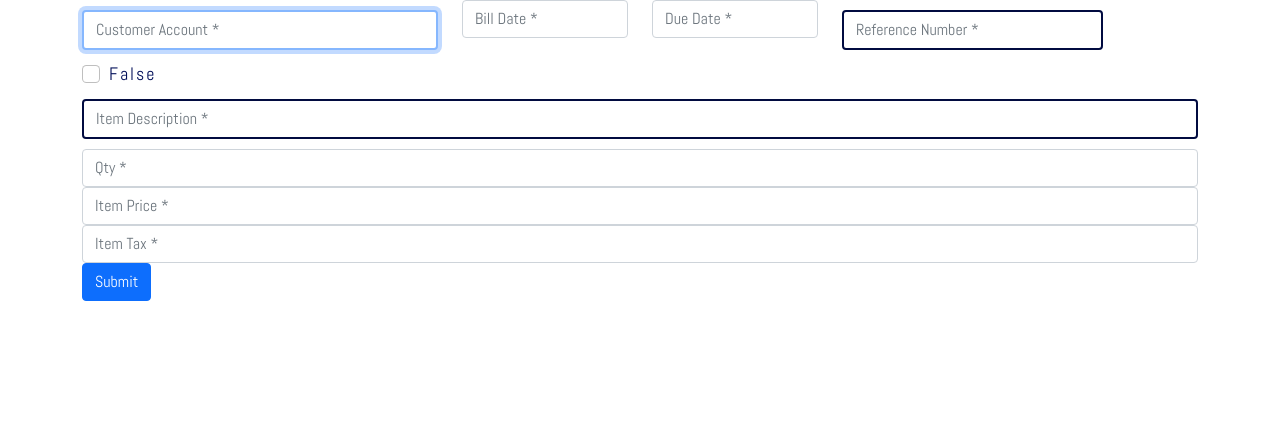
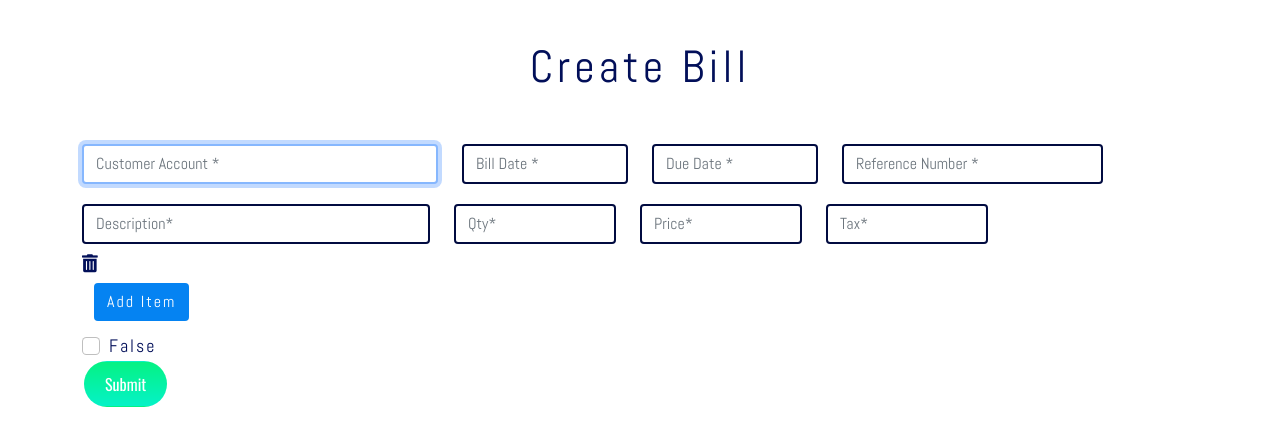
Before and after one commit to R-Prince/counter_ms4, a Django app: page /bill/create in a window 1280 px wide. Shown: the part 59-505 px from the top of the page. Run offline with Django 3.2, Linux system fonts and the light colour scheme; some libraries are stand-ins or nearby versions.

Commit message:
Add create bill line form to create bill template

```diff
--- /dev/null
+++ b/bills/static/bills/css/bills.css
@@ -0,0 +1,5 @@
+/* Button CSS */
+.button-container{
+    margin: 0.7rem 0px;
+    padding-left: 0px;
+}
--- a/bills/static/bills/js/bills.js
+++ b/bills/static/bills/js/bills.js
@@ -0,0 +1,5 @@
+// Function to add another bill line
+$("#add_item").click(function(){
+    bill_line = "<div class='row' id='bill_items'><div class='col-12 col-md-4'><input type='text' name='description' id='description' placeholder='Description*' required minlength='3' class='form-control textInput'></div><div class='col-12 col-md-2'><input type='number' name='quantity' id='quantity' placeholder='Qty*' required min='1' max='1000000' class='form-control textInput'></div><div class='col-12 col-md-2'><input type='number' name='price' id='price' placeholder='Price*' required min='0.01' max='1000000' class='form-control textInput'></div><div class='col-12 col-md-2'><input type='number' name='tax' id='tax' placeholder='Tax*' required min='0.01' max='1000000' class='form-control textInput'></div><i class='delete_line fas fa-trash-alt delete-button'></i>"
+    $("#bill_lines").append(bill_line);
+});
--- a/bills/templates/bills/create_bill.html
+++ b/bills/templates/bills/create_bill.html
@@ -1,5 +1,13 @@
 {% extends 'base_account.html' %}
 {% load static %}
+
+{% block extra_css %}
+    <link rel="stylesheet" href="{% static 'bills/css/bills.css' %}">
+{% endblock %}
+
+{% block page_header %}
+    <h1 class="d-flex justify-content-center page-header">Create Bill</h1>
+{% endblock %}
 
 {% block content %}
     <div class="container">
@@ -21,15 +29,31 @@
                             {{ bill_form.reference_number | as_crispy_field }}
                         </div>
                     </div>
+                    <div class="row" id="bill_lines">
+                        <div class="row" id="bill_items">
+                            <div class="col-12 col-md-4">
+                                <input type="text" class="form-control textInput" id="description" name="description" placeholder="Description*" required minlength="3">
+                            </div>
+                            <div class="col-6 col-md-2">
+                                <input type="number" class="form-control textInput" id="quantity" name="quantity" min="1" max="1000000" placeholder="Qty*" required>
+                            </div>
+                            <div class="col-6 col-md-2">
+                                <input type="number" class="form-control textInput" id="price" name="price" min="0.01" max="1000000" placeholder="Price*" required>
+                            </div>
+                            <div class="col-6 col-md-2">
+                                <input type="number" class="form-control textInput" id="tax" name="tax" min="0.01" max="1000000" placeholder="Tax*" required>
+                            </div>
+                            <i class="delete_line fas fa-trash-alt delete-button"></i>
+                        </div>
+                    </div>
+                    <div class="row button-container">
+                        <div class="col-6 col-md-4">
+                            <button id="add_item" class="btn btn-blue" >Add Item</button>
+                        </div>
+                    </div>
                     {{ bill_form.bill_paid | as_crispy_field }}
-                        <fieldset>
-                            {{ bill_line_form.description | as_crispy_field }}
-                            {{ bill_line_form.quantity | as_crispy_field }}
-                            {{ bill_line_form.price | as_crispy_field }}
-                            {{ bill_line_form.item_tax | as_crispy_field }}
-                        </fieldset>
                     <div>
-                        <button class="btn btn-primary">Submit</button>
+                        <button type="submit" class="btn green-btn">Submit</button>
                     </div>
                 </form>
             </div>
--- a/static/css/base.css
+++ b/static/css/base.css
@@ -120,6 +120,11 @@ body{
     margin: 10px 0px 10px 0px;
 }
 
+.dateinput{
+    border: 2px solid #010B40;
+    margin: 10px 0px 10px 0px;
+}
+
 .select{
     border: 2px solid #010B40;
     margin: 10px 0px 10px 0px;
```
Lines whose indentation alone changed are shown as unchanged.
